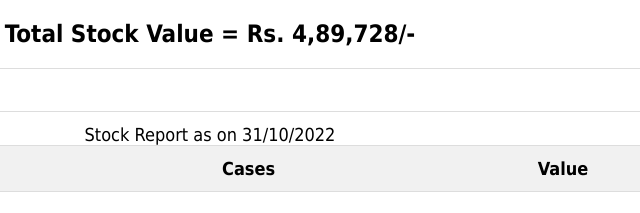
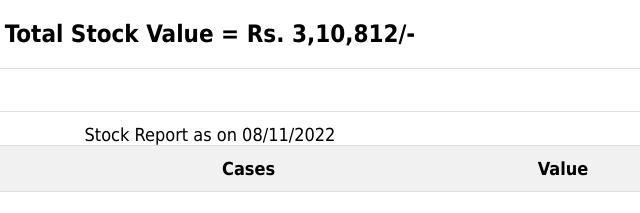
Before and after one commit to ravilahir/wf-stock, a plain HTML site: page index.html in a window 1280 px wide. Shown: the top 213 px of the page, 430-1070 px from the left. Drawn offline with Linux system fonts and the light colour scheme.

Commit message:
Update index.html

```diff
--- a/index.html
+++ b/index.html
@@ -45,7 +45,7 @@ body {
 </head>
 <body>
 
-<h2><center>Total Stock Value = Rs. 4,89,728/-</h2>
+<h2><center>Total Stock Value = Rs. 3,10,812/-</h2>
 
 
 <input type="text" id="myInput" onkeyup="myFunction()" placeholder="Search" title="Type in a name">
@@ -56,7 +56,7 @@ body {
     <th style="width:20%;">Cases</th>
         <th style="width:20%;">Value</th>
   </tr>
-  <thead><caption>Stock Report as on 31/10/2022</caption><tr><th>
+  <thead><caption>Stock Report as on 08/11/2022</caption><tr><th>
 </tr></thead>
 <tbody>
 
```
